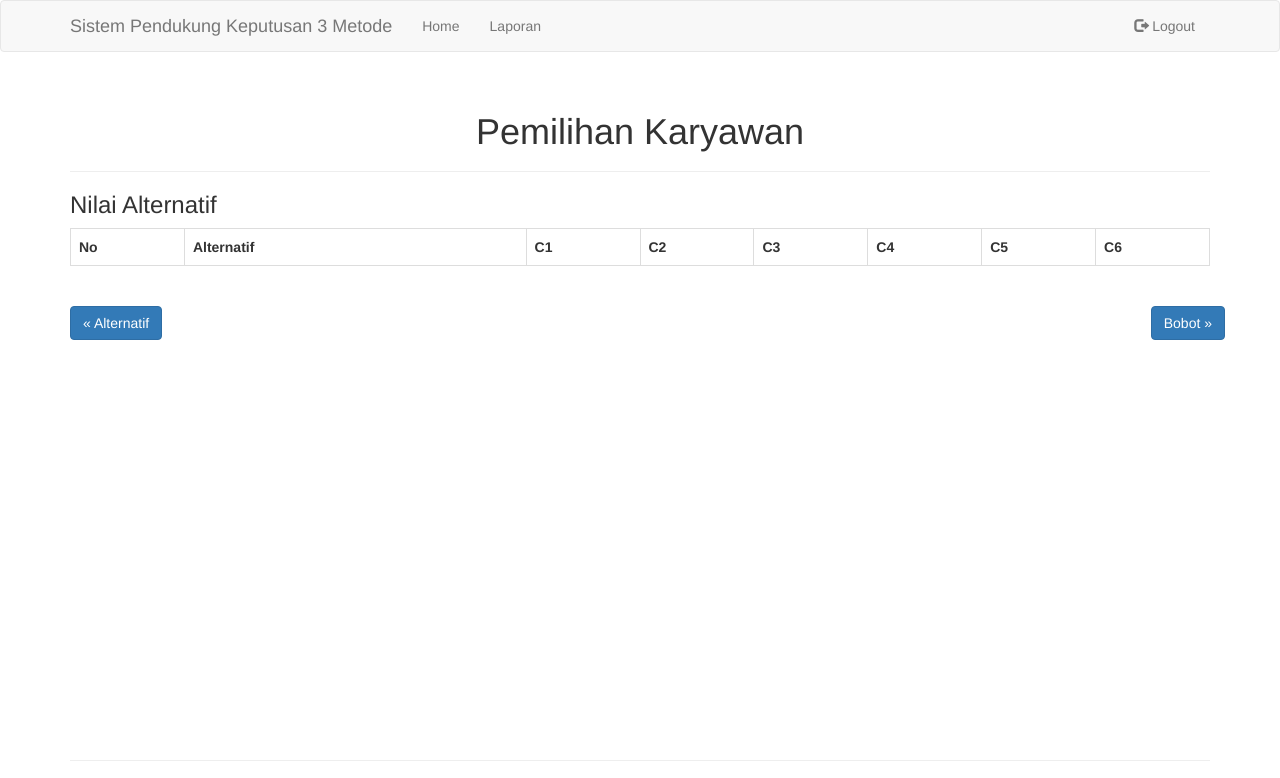
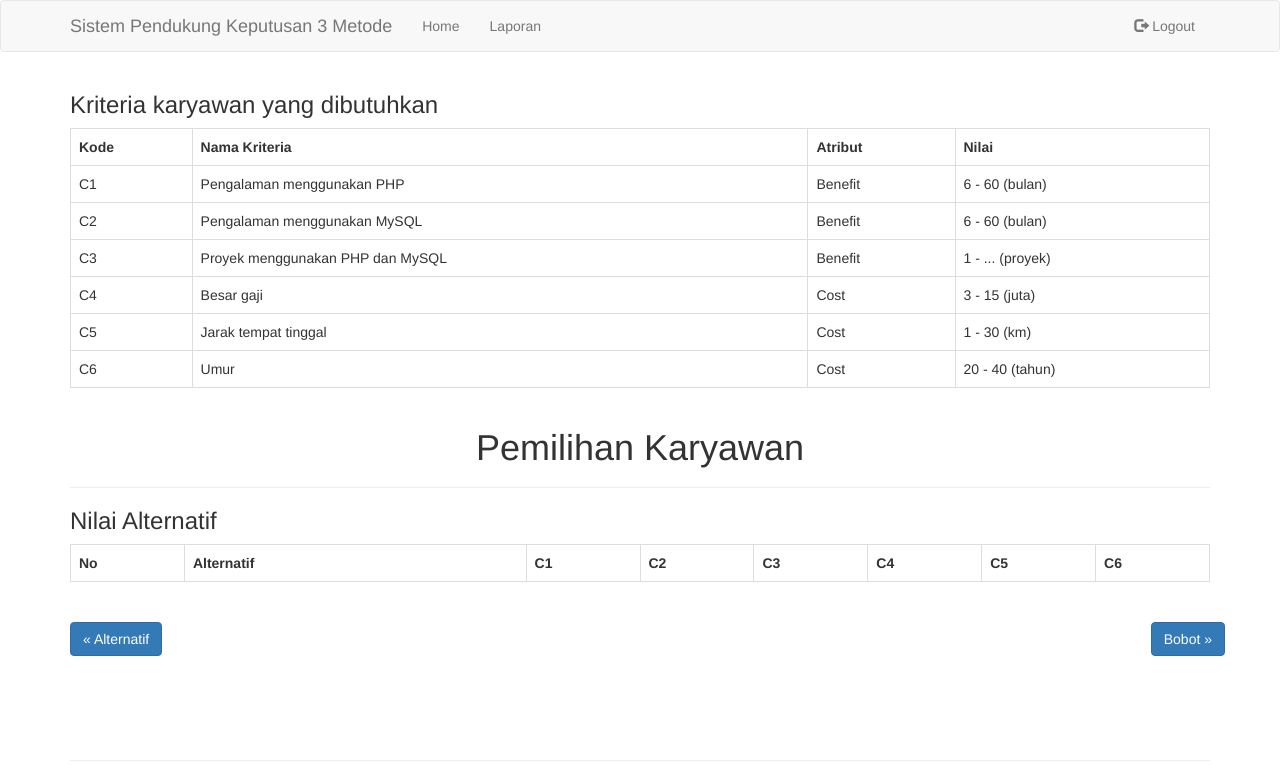
Before and after one commit to dylansanjaya/Sistem-Pendukung-Keputusan-Decision-Support-System-Dengan-3-Metode-TOPSIS-SAW-dan-WP, a PHP site: page /nilai-alternatif.php in a window 1280 px wide. Shown: the top 778 px of the page. Run offline with PHP 8.4, Linux system fonts and the light colour scheme; a user stored in the database is signed in; data comes from the database, SQL or seed files in the repository; lists and menus that the app fills with data are empty.

Commit message:
update Criteria

```diff
--- a/nilai-alternatif.php
+++ b/nilai-alternatif.php
@@ -134,6 +134,51 @@ include './includes/header.php';
 ?>
 
 <div class="col-md-12">
+    <h3>Kriteria karyawan yang dibutuhkan</h3>
+    <table class="table table-bordered">
+      <tr>
+          <th>Kode</th>
+          <th>Nama Kriteria</th>
+          <th>Atribut</th>
+          <th>Nilai</th>
+      </tr>
+      <tr>
+          <td>C1</td>
+          <td>Pengalaman menggunakan PHP</td>
+          <td>Benefit</td>
+          <td>6 - 60 (bulan)</td>
+      </tr>
+      <tr>
+          <td>C2</td>
+          <td>Pengalaman menggunakan MySQL</td>
+          <td>Benefit</td>
+          <td>6 - 60 (bulan)</td>
+      </tr>
+      <tr>
+          <td>C3</td>
+          <td>Proyek menggunakan PHP dan MySQL</td>
+          <td>Benefit</td>
+          <td>1 - ... (proyek)</td>
+      </tr>
+      <tr>
+          <td>C4</td>
+          <td>Besar gaji</td>
+          <td>Cost</td>
+          <td>3 - 15 (juta)</td>
+      </tr>
+      <tr>
+          <td>C5</td>
+          <td>Jarak tempat tinggal</td>
+          <td>Cost</td>
+          <td>1 - 30 (km)</td>
+      </tr>
+      <tr>
+          <td>C6</td>
+          <td>Umur</td>
+          <td>Cost</td>
+          <td>20 - 40 (tahun)</td>
+      </tr>
+    </table>
     <div class="page-header text-center">
         <h1>Pemilihan Karyawan</h1>
         <h4><?php echo $pemilihan['keterangan']; ?></h4>
```
